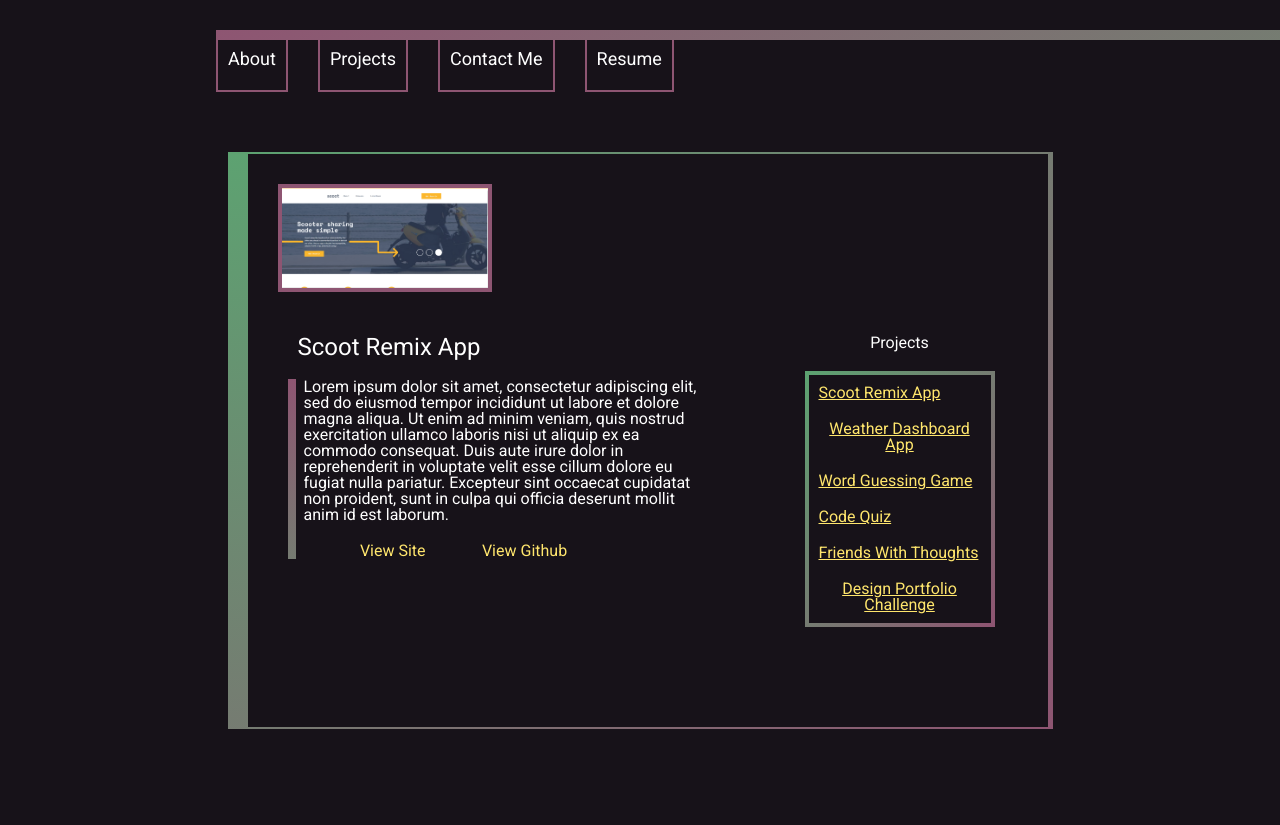
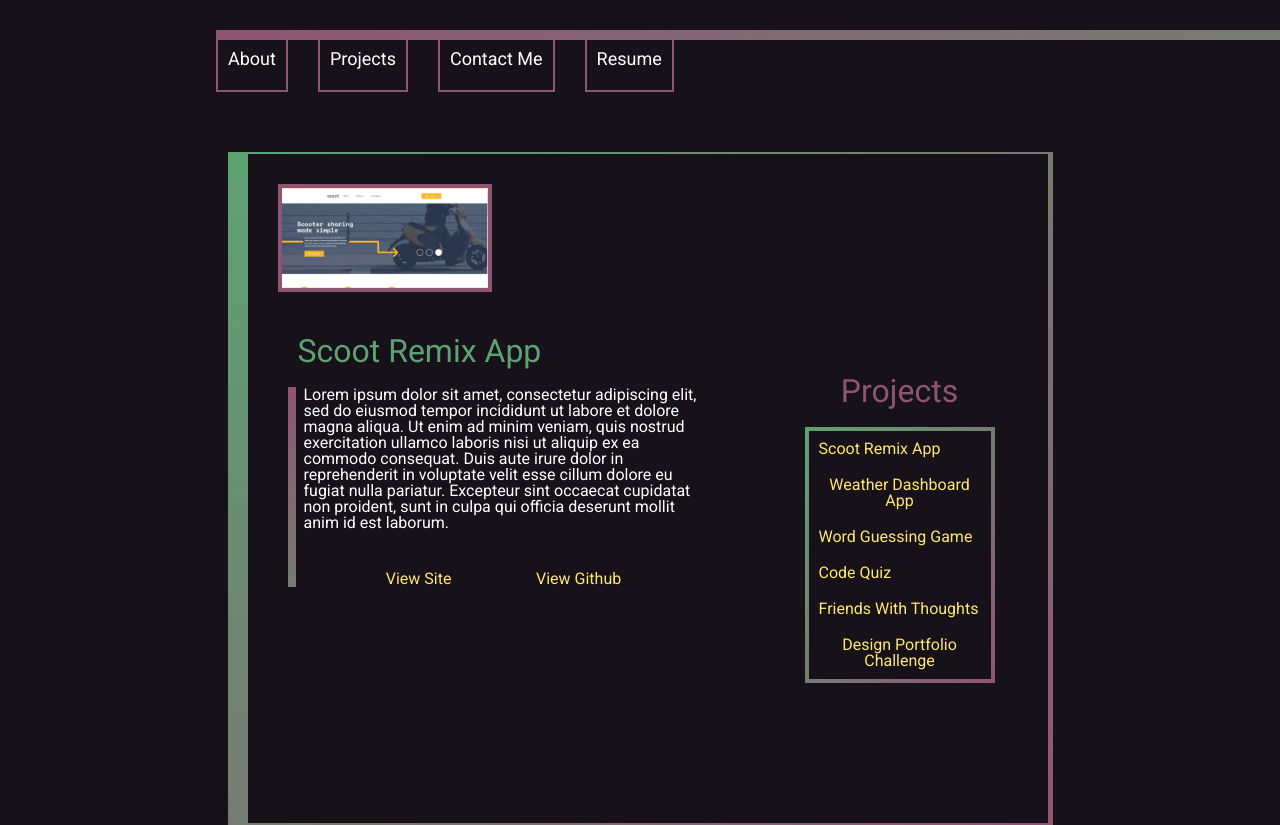
Before and after one commit to KarenDouglas/MyPortfolioWebsite-React, a React (Vite) app in the folder client/: page /projects in a window 1280 px wide. Before the commit the page ends 800 px from the top, so only its background shows below. Built offline with nearby package versions, Linux system fonts and the light colour scheme.

Commit message:
fixed some style issues

```diff
--- a/client/src/css/project.css
+++ b/client/src/css/project.css
@@ -1,5 +1,5 @@
 .projects-top{
-    margin-top: 20px;
+    margin-top: 60px;
 }
 .projects-container{
     display: flex;
@@ -12,8 +12,10 @@
     margin: 0 auto;
 }
 .project-title h1{
+font-size: var(--fontMed);
 text-align: center;
 margin: 20px 0;
+color: var(--greenColor);
 }
 .project-desc-container{
     max-width: 400px;
@@ -24,8 +26,8 @@ margin: 20px 0;
 .project-link-group{
     max-width: 320px;
     display: flex;
-    justify-content: space-evenly;
-    margin-top: 20px;
+    justify-content: space-around;
+    margin: 40px auto;
 }
 .project-link-group a {
     text-decoration: none;
@@ -37,9 +39,13 @@ margin: 20px 0;
 
 }
 .projects-list-container{
-    margin: 20px auto;
+    margin: 60px auto;
     max-width: 400px;
     text-align: center;
+}
+.projects-list-container h1{
+    font-size: var(--fontMed);
+    color: var(--pinkColor);
 }
 .projects-list{
     display: flex;
@@ -53,6 +59,10 @@ margin: 20px 0;
 }
 .projects-list a{
     color: var(--linkColor);
+    text-decoration: none;
+}
+.projects-list a:hover{
+    text-decoration: underline;
 }
 @media screen and (min-width: 630px){
 
@@ -65,7 +75,7 @@ margin: 20px 0;
     .project-title h1{
         text-align: left;
         margin: 20px 50px;
-        font-size: var(--fontMed);
+        font-size: var(--fontLarge);
     }
     .project-desc-container{
         text-align: left;
@@ -82,5 +92,7 @@ margin: 20px 0;
     .projects-list-container{
     max-width: 190px;
     }
-
+    .projects-list-container h1{
+        font-size: var(--fontLarge);
+    }
 }
```
